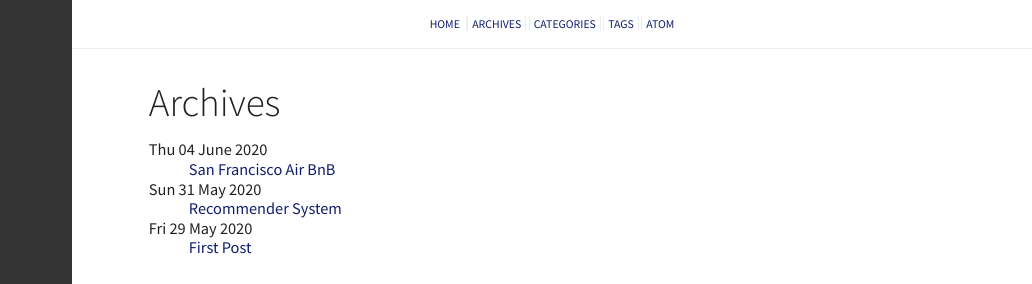
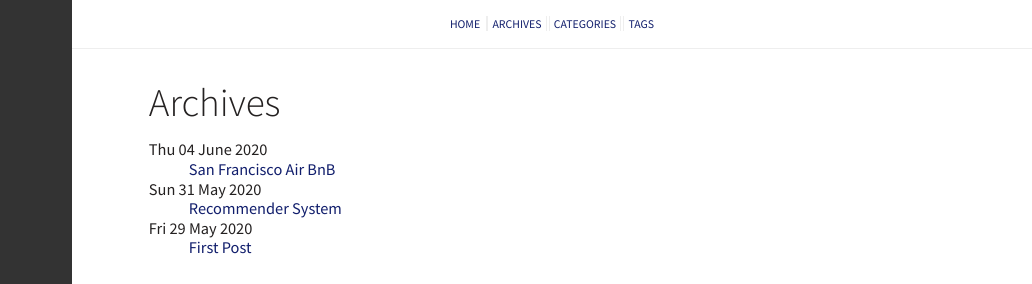
Before and after one commit to sportsad/sportsad.github.io, a plain HTML site: page archives.html in a window 1280 px wide. Shown: the top 284 px of the page, 248-1280 px from the left. Drawn offline with Linux system fonts and the light colour scheme.

Commit message:
Update documentation

```diff
--- a/archives.html
+++ b/archives.html
@@ -16,7 +16,6 @@
   <link rel="stylesheet" type="text/css" href="http://sportsad.github.io/theme/font-awesome/css/font-awesome.min.css">
 
 
-    <link href="http://sportsad.github.io/feeds/all.atom.xml" type="application/atom+xml" rel="alternate" title="Andrew Sportsman's Blog Atom">
 
 
 
@@ -79,8 +78,6 @@
       <a href="/categories.html">Categories</a>
       <a href="/tags.html">Tags</a>
 
-      <a href="http://sportsad.github.io/feeds/all.atom.xml">    Atom
-</a>
 
     </nav>
 
```
Also changed, not shown: author/andrew-sportsman.html (+0 -3 lines), authors.html (+0 -3 lines), categories.html (+0 -3 lines), category/posts.html (+0 -3 lines), first-post.html (+0 -3 lines), index.html (+0 -3 lines), pages/about.html (+0 -3 lines), pages/contact.html (+0 -3 lines), recommender-system.html (+0 -3 lines), san-francisco-air-bnb.html (+0 -3 lines), tag/firsts.html (+0 -3 lines), tag/presentation.html (+0 -3 lines), tag/python.html (+0 -3 lines), tags.html (+0 -3 lines).
